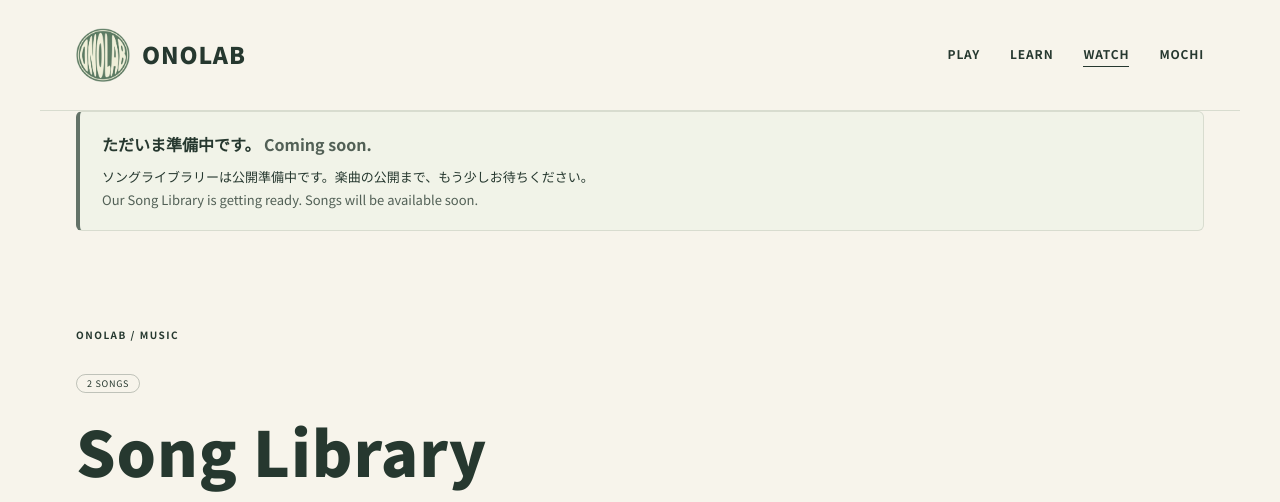
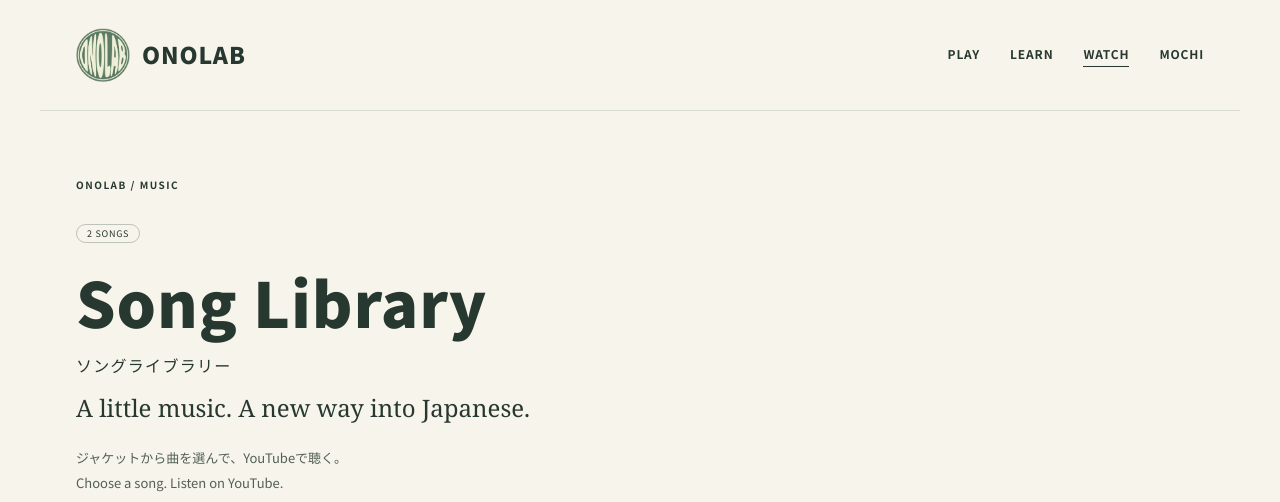
Before and after one commit to onolab15-pan/onolab15-pan.github.io, a plain HTML site: page songs/index.html in a window 1280 px wide. Shown: the top 502 px of the page. Drawn offline with Linux system fonts and the light colour scheme.

Commit message:
Publish よりみち日和 in song library

```diff
--- a/songs/index.html
+++ b/songs/index.html
@@ -4,7 +4,7 @@
 <link rel="stylesheet" href="../style.css"><link rel="stylesheet" href="library.css?v=3">
 <script defer src="data.js?v=3"></script><script defer src="library.js?v=2"></script></head>
 <body><header class="top"><a class="brand" href="../" aria-label="ONOLAB ホーム"><img class="brand-logo" src="../logo.png" alt="">ONOLAB</a><nav aria-label="メイン"><a href="../play/">PLAY</a><a href="../#learn">LEARN</a><a href="../#watch" aria-current="location">WATCH</a><a href="../mochi.html">MOCHI</a></nav></header>
-<main><aside class="library-notice" aria-label="公開準備のお知らせ"><strong>ただいま準備中です。 <span lang="en">Coming soon.</span></strong><p>ソングライブラリーは公開準備中です。楽曲の公開まで、もう少しお待ちください。<br><span lang="en">Our Song Library is getting ready. Songs will be available soon.</span></p></aside><section class="library-intro"><p class="eyebrow">ONOLAB / MUSIC</p><span id="song-count" class="status">SONG LIBRARY</span><h1>Song Library<span>ソングライブラリー</span></h1><p class="english" lang="en">A little music. A new way into Japanese.</p><p class="intro">ジャケットから曲を選んで、YouTubeで聴く。<br><span lang="en">Choose a song. Listen on YouTube.</span></p></section>
+<main><section class="library-intro"><p class="eyebrow">ONOLAB / MUSIC</p><span id="song-count" class="status">SONG LIBRARY</span><h1>Song Library<span>ソングライブラリー</span></h1><p class="english" lang="en">A little music. A new way into Japanese.</p><p class="intro">ジャケットから曲を選んで、YouTubeで聴く。<br><span lang="en">Choose a song. Listen on YouTube.</span></p></section>
 <section id="song-grid" class="song-grid" aria-label="曲一覧 / Songs" hidden></section>
 <section id="empty-library" class="empty-library" aria-labelledby="coming-title"><div class="library-art" aria-hidden="true"><span>ONOLAB / SONG LIBRARY</span><strong>Sounds<br>& words.</strong></div><div class="empty-copy"><p class="eyebrow">COMING SOON</p><h2 id="coming-title">曲を準備しています。</h2><p>音楽から、ことばの世界へ。<br>公開した曲を、ここに少しずつ並べていきます。</p><p class="english" lang="en">Songs are on their way.<br>Come back for a little music.</p><a class="text-link" href="https://www.youtube.com/@ONOLAB" target="_blank" rel="noopener noreferrer">ONOLABのYouTubeチャンネル <span aria-hidden="true">↗</span></a></div></section>
 <template id="song-template"><article class="song-card"><div class="jacket"><img loading="lazy" decoding="async" alt=""><div class="cover-fallback" hidden><small>ONOLAB / MUSIC</small><span></span></div></div><h2></h2><p class="song-title-en" lang="en"></p><p class="song-description-ja"></p><p class="song-description-en" lang="en"></p><p class="song-pending" hidden>公開準備中 / Coming soon on YouTube</p><a class="youtube-link" target="_blank" rel="noopener noreferrer">YouTubeで聴く / Listen on YouTube <span aria-hidden="true">↗</span></a></article></template>
```
